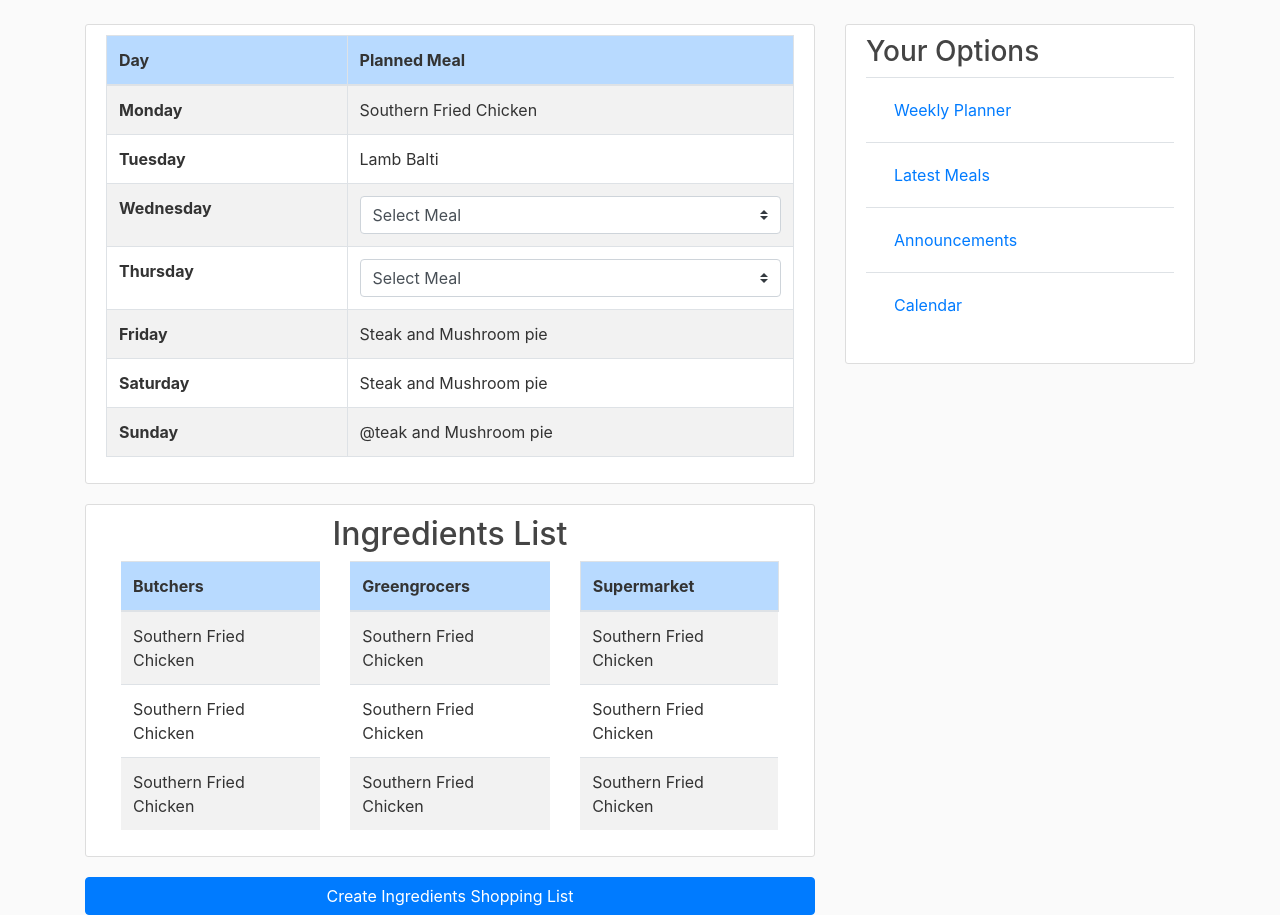
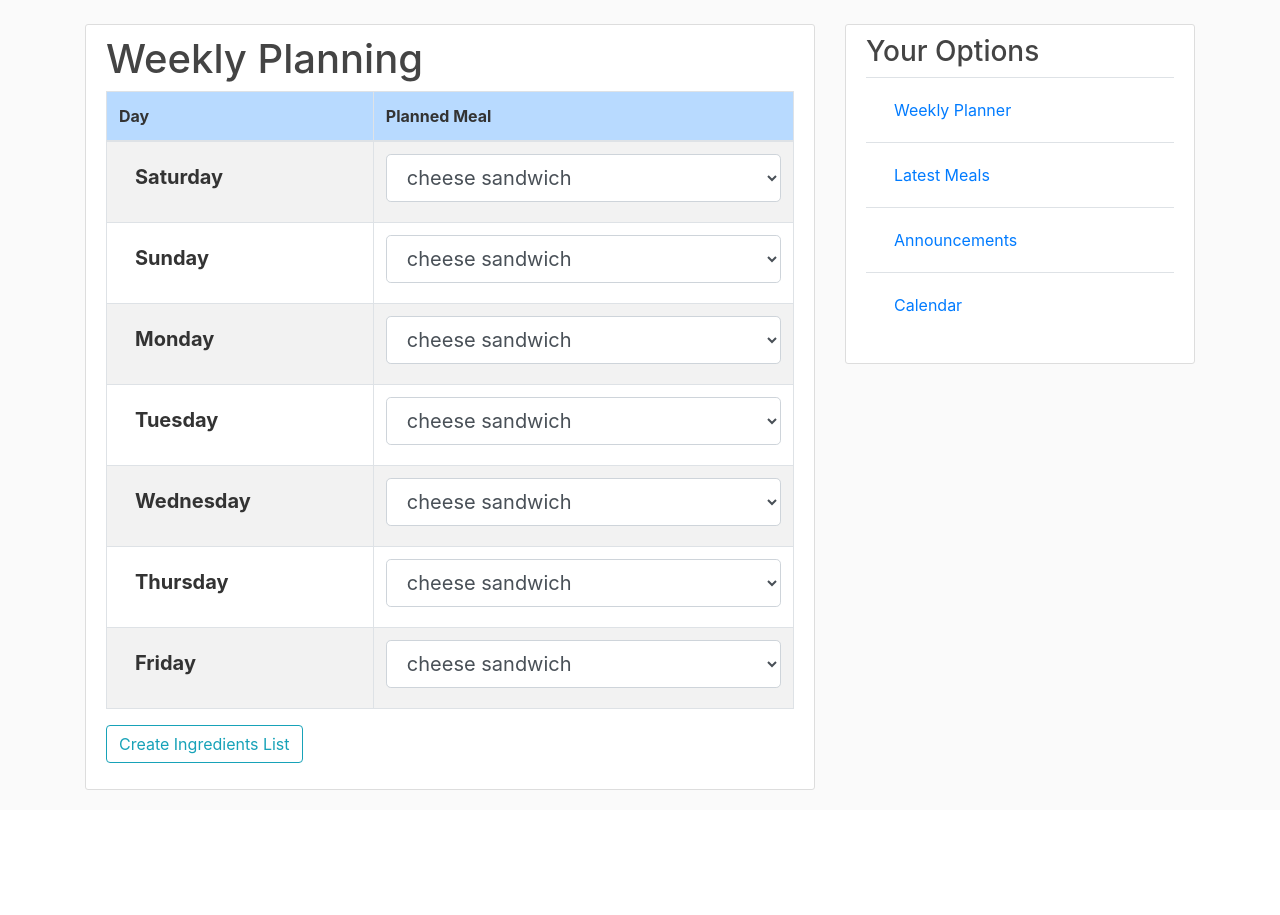
Before and after one commit to devonps/mealplanning, a Flask app: page /week/view in a window 1280 px wide. Shown: the part 56-971 px from the top of the page. After the commit the page ends 846 px from the top, so only its background shows below. Run offline with Flask 2, Linux system fonts and the light colour scheme; a user stored in the database is signed in; data comes from the database, SQL or seed files in the repository; both versions use the stored data as it was after the commit; some libraries are stand-ins or nearby versions.

Commit message:
modified weekly planner page

```diff
--- a/mymeal/models.py
+++ b/mymeal/models.py
@@ -49,6 +49,9 @@ class Recipe(db.Model):
     def __repr__(self):
         return f"Recipe('{self.title}', '{self.description}', '{self.date_posted}')"
 
+    def as_dict(self):
+        return {'title': self.title}
+
 
 class Ingredient(db.Model):
     id = db.Column(db.Integer, primary_key=True)
--- a/mymeal/templates/thisweek.html
+++ b/mymeal/templates/thisweek.html
@@ -1,6 +1,10 @@
 {% extends 'layout.html' %}
 {% block content %}
-    <article class="media content-section">
+    <div class="content-section">
+            <h1>Weekly Planning</h1>
+        <form method="post" action="">
+            {{ form.hidden_tag() }}
+
             <table class="table table-bordered table-striped">
                 <thead>
                    <tr class="table-primary">
@@ -10,122 +14,38 @@
                 </thead>
                 <tbody>
                     <tr>
-                  <th scope="row">Monday</th>
-                  <td>Southern Fried Chicken</td>
+                      <th scope="row">{{ form.saturdaySelect.label(class="form-control-label form-control-lg") }}</th>
+                      <td>{{ form.saturdaySelect(class="form-control form-control-lg") }}</td>
                     </tr>
                     <tr>
-                  <th scope="row">Tuesday</th>
-                  <td>Lamb Balti</td>
+                      <th scope="row">{{ form.sundaySelect.label(class="form-control-label form-control-lg") }}</th>
+                      <td>{{ form.sundaySelect(class="form-control form-control-lg") }}</td>
                     </tr>
                     <tr>
-                  <th scope="row">Wednesday</th>
-                  <td>
-                      <select class="custom-select">
-                          <option selected>Select Meal</option>
-                          <option value="1">One</option>
-                          <option value="2">Two</option>
-                          <option value="3">Three</option>
-                    </select>
-                  </td>
+                      <th scope="row">{{ form.mondaySelect.label(class="form-control-label form-control-lg") }}</th>
+                      <td>{{ form.mondaySelect(class="form-control form-control-lg") }}</td>
                     </tr>
                     <tr>
-                  <th scope="row">Thursday</th>
-                  <td>
-                      <select class="custom-select">
-                          <option selected>Select Meal</option>
-                          <option value="1">One</option>
-                          <option value="2">Two</option>
-                          <option value="3">Three</option>
-                    </select>
-                  </td>
+                      <th scope="row">{{ form.tuesdaySelect.label(class="form-control-label form-control-lg") }}</th>
+                      <td>{{ form.tuesdaySelect(class="form-control form-control-lg") }}</td>
                     </tr>
                     <tr>
-                  <th scope="row">Friday</th>
-                  <td>Steak and Mushroom pie</td>
+                      <th scope="row">{{ form.wednesdaySelect.label(class="form-control-label form-control-lg") }}</th>
+                      <td>{{ form.wednesdaySelect(class="form-control form-control-lg") }}</td>
                     </tr>
                     <tr>
-                  <th scope="row">Saturday</th>
-                  <td>Steak and Mushroom pie</td>
+                      <th scope="row">{{ form.thursdaySelect.label(class="form-control-label form-control-lg") }}</th>
+                      <td>{{ form.thursdaySelect(class="form-control form-control-lg") }}</td>
                     </tr>
                     <tr>
-                  <th scope="row">Sunday</th>
-                  <td>@teak and Mushroom pie</td>
+                      <th scope="row">{{ form.fridaySelect.label(class="form-control-label form-control-lg") }}</th>
+                      <td>{{ form.fridaySelect(class="form-control form-control-lg") }}</td>
                     </tr>
                 </tbody>
             </table>
-    </article>
-    <article class="media content-section">
-        <div class="container">
-            <div class="row">
-                <div class="col-sm">
-                  <h2 align="center">Ingredients List</h2>
+            <div class="form-group">
+                {{ form.submit(class="btn btn-outline-info") }}
             </div>
-            </div>
-            <div class="row">
-                <div class="col-sm">
-                      <table class="table table-striped">
-                        <thead>
-                            <tr class="table-primary">
-                               <th scope="col">Butchers</th>
-                            </tr>
-                        </thead>
-                        <tbody>
-                            <tr>
-                              <td>Southern Fried Chicken</td>
-                            </tr>
-                            <tr>
-                              <td>Southern Fried Chicken</td>
-                            </tr>
-                            <tr>
-                              <td>Southern Fried Chicken</td>
-                            </tr>
-                        </tbody>
-                      </table>
-                </div>
-                <div class="col-sm">
-                      <table class="table table-striped">
-                        <thead>
-                            <tr class="table-primary">
-                               <th scope="col">Greengrocers</th>
-                            </tr>
-                        </thead>
-                        <tbody>
-                            <tr>
-                              <td>Southern Fried Chicken</td>
-                            </tr>
-                            <tr>
-                              <td>Southern Fried Chicken</td>
-                            </tr>
-                            <tr>
-                              <td>Southern Fried Chicken</td>
-                            </tr>
-                        </tbody>
-                      </table>
-                </div>
-                <div class="col-sm">
-                      <table class="table table-striped">
-                        <thead>
-                            <tr class="table-primary table-bordered">
-                               <th scope="col">Supermarket</th>
-                            </tr>
-                        </thead>
-                        <tbody>
-                            <tr>
-                              <td>Southern Fried Chicken</td>
-                            </tr>
-                            <tr>
-                              <td>Southern Fried Chicken</td>
-                            </tr>
-                            <tr>
-                              <td>Southern Fried Chicken</td>
-                            </tr>
-                        </tbody>
-                      </table>
-                </div>
-            </div>
-        </div>
-    </article>
-    <div class="clearfix">
-        <a class="btn btn-primary btn-block" href="#">Create Ingredients Shopping List</a>
+        </form>
     </div>
 {% endblock content %}
--- a/mymeal/weekly/forms.py
+++ b/mymeal/weekly/forms.py
@@ -0,0 +1,31 @@
+from flask_wtf import FlaskForm
+from wtforms import StringField, SubmitField, SelectField
+from wtforms.validators import DataRequired
+from mymeal.models import Recipe
+
+
+class NewWeekForm(FlaskForm):
+    recipe = StringField('Meal', validators=[DataRequired()], render_kw={'placeholder': 'Name of meal'})
+    submit = SubmitField('Add meal')
+
+
+class ThisWeekForm(FlaskForm):
+    aSelect = StringField('Meal', validators=[DataRequired()], render_kw={'placeholder': 'Name of meal'})
+    mondaySelect = SelectField('Monday')
+    tuesdaySelect = SelectField('Tuesday')
+    wednesdaySelect = SelectField('Wednesday')
+    thursdaySelect = SelectField('Thursday')
+    fridaySelect = SelectField('Friday')
+    saturdaySelect = SelectField('Saturday')
+    sundaySelect = SelectField('Sunday')
+    submit = SubmitField('Create Ingredients List')
+
+    def __init__(self, *args, **kwargs):
+        super(ThisWeekForm, self).__init__(*args, **kwargs)
+        self.mondaySelect.choices = [(recipe.id,recipe.title) for recipe in Recipe.query.all()]
+        self.tuesdaySelect.choices = [(recipe.id, recipe.title) for recipe in Recipe.query.all()]
+        self.wednesdaySelect.choices = [(recipe.id, recipe.title) for recipe in Recipe.query.all()]
+        self.thursdaySelect.choices = [(recipe.id, recipe.title) for recipe in Recipe.query.all()]
+        self.fridaySelect.choices = [(recipe.id, recipe.title) for recipe in Recipe.query.all()]
+        self.saturdaySelect.choices = [(recipe.id, recipe.title) for recipe in Recipe.query.all()]
+        self.sundaySelect.choices = [(recipe.id, recipe.title) for recipe in Recipe.query.all()]
--- a/mymeal/weekly/routes.py
+++ b/mymeal/weekly/routes.py
@@ -1,12 +1,24 @@
-from flask import render_template, url_for, flash, redirect, request, Blueprint
+from flask import render_template, Blueprint, request
 from flask_login import login_required
-from mymeal import db
+from mymeal.weekly.forms import NewWeekForm, ThisWeekForm
+from mymeal.models import Recipe
 
 
 weekly = Blueprint('weekly', __name__)
 
 
-@weekly.route('/week/view')
+@weekly.route('/week/view', methods=['GET', 'POST'])
 @login_required
 def view_this_week():
-    return render_template('thisweek.html', title='This Week')
+    form = ThisWeekForm()
+    recipes = Recipe.query.all()
+    if request.method == 'POST':
+        pass
+    return render_template('thisweek.html', title='This Week', form=form)
+
+
+@weekly.route('/week/new', methods=['GET', 'POST'])
+@login_required
+def new_week():
+    form = NewWeekForm()
+    return render_template('new_week.html', form=form)
```
Also changed, not shown: mymeal/templates/new_week.html (added, +10 -0 lines), requirements.txt (added, +27 -0 lines), site.db. Lines whose indentation alone changed are shown as unchanged.
